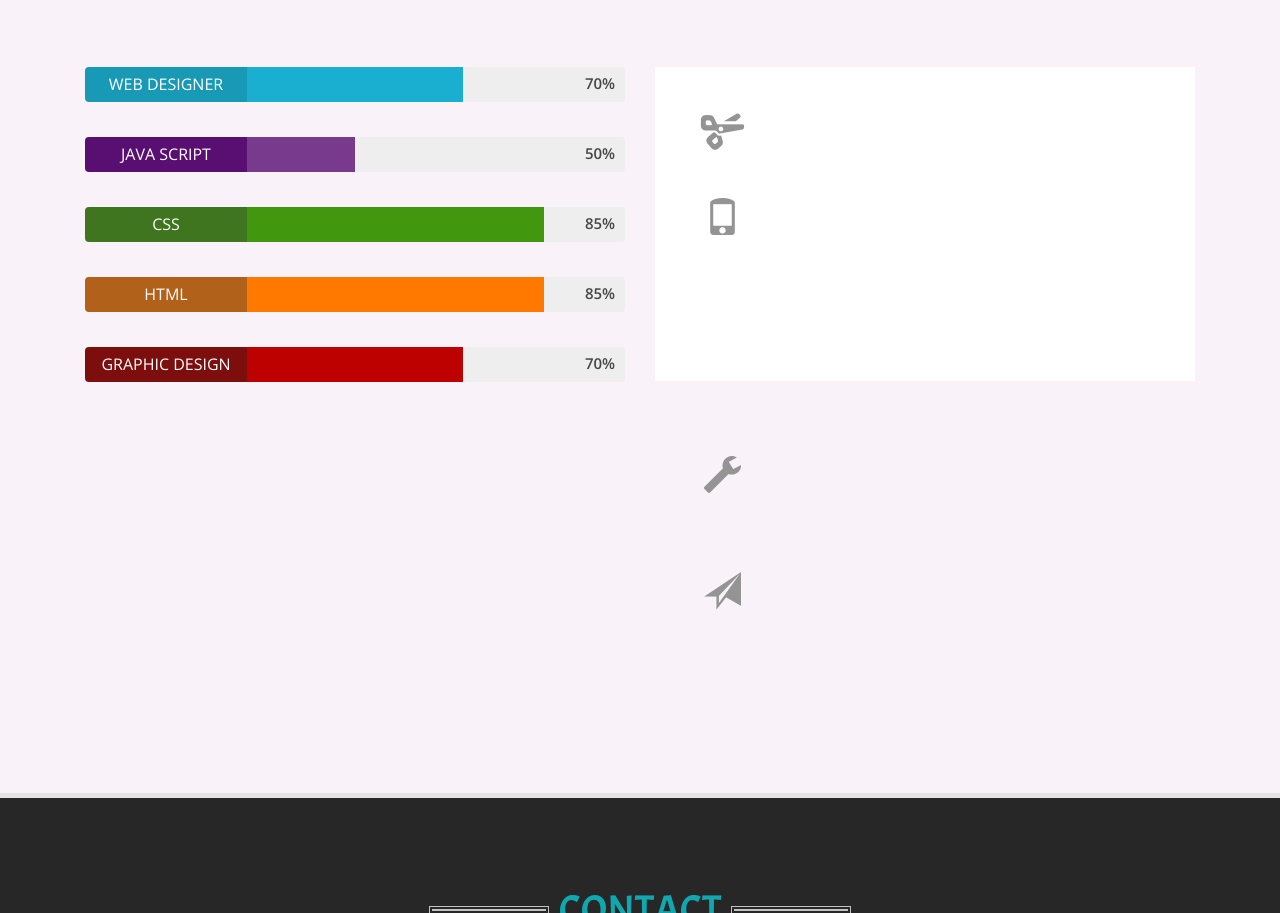
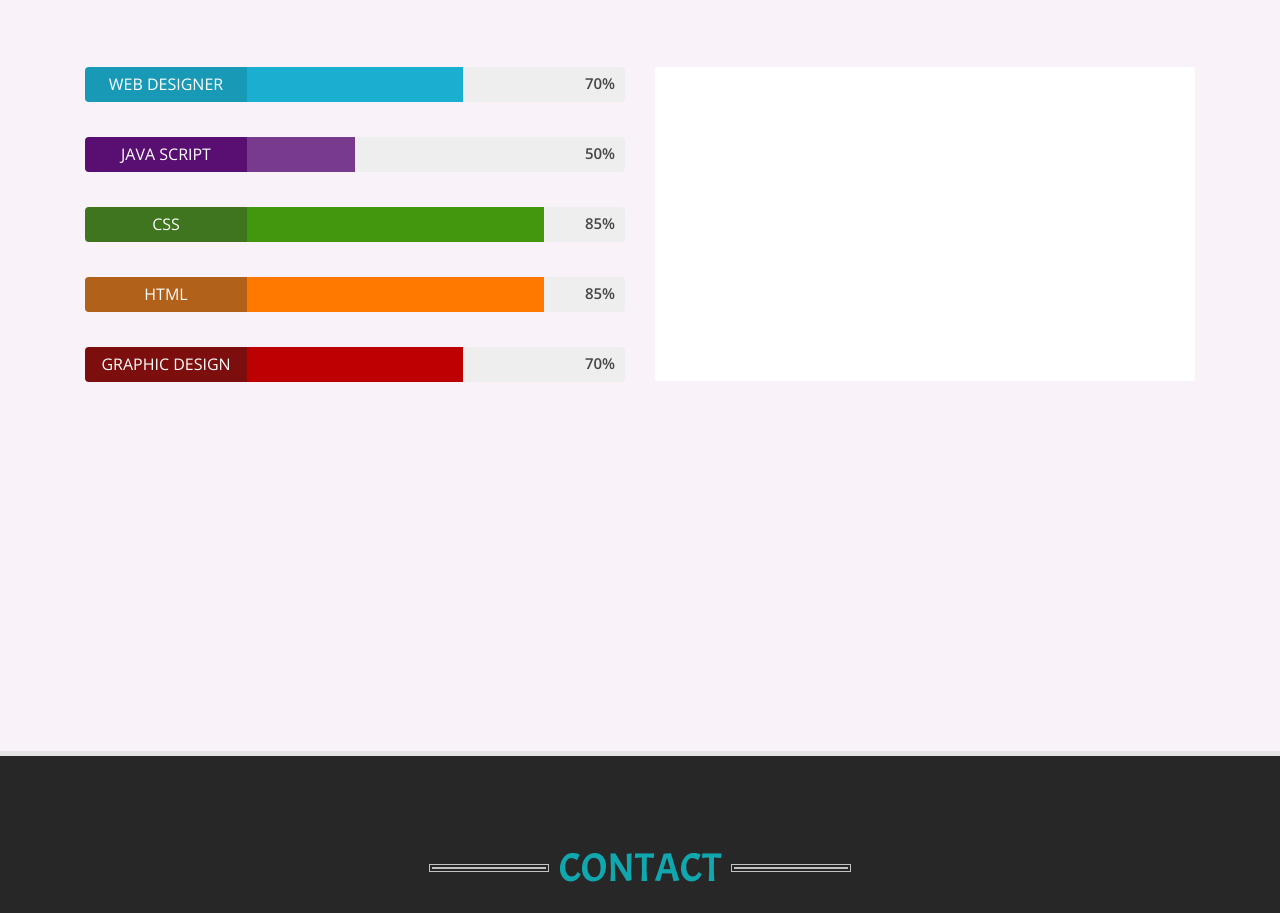
Before and after one commit to Raghav2810/Portfolio, a plain HTML site: page index.html in a window 1280 px wide. Shown: the part 2625-3538 px from the top of the page. Drawn offline with nearby package versions, Linux system fonts and the light colour scheme.

Commit message:
Add files via upload

```diff
--- a/index.html
+++ b/index.html
@@ -316,20 +316,20 @@ Smartphone Compatible web template, free webdesigns for Nokia, Samsung, LG, Sony
 			<div class="scrollbar scrollbar1">
 				<div class="more-gds">
 					<div class="col-sm-3 more-left">
-						<span class="glyphicon glyphicon-scissors" aria-hidden="true"></span>
+						<span class="glyphicon " aria-hidden="true"></span>
 					</div>
 
 					<div class="clearfix"></div>
 				</div>
 
 					<div class="col-sm-3 more-left">
-						<span class="glyphicon glyphicon-phone" aria-hidden="true"></span>
+						<span class="glyphi" aria-hidden="true"></span>
 					</div>
 					<div class="clearfix"></div>
 				</div>
 				<div class="more-gds yes_marg">
 					<div class="col-sm-3 more-left">
-						<span class="glyphicon glyphicon-wrench" aria-hidden="true"></span>
+						<span class="glyphicon " aria-hidden="true"></span>
 					</div>
 
 					<div class="clearfix"></div>
@@ -337,7 +337,7 @@ Smartphone Compatible web template, free webdesigns for Nokia, Samsung, LG, Sony
 				<div class="more-gds yes_marg">
 
 					<div class="col-sm-3 more-left">
-						<span class="glyphicon glyphicon-send" aria-hidden="true"></span>
+						<span class="glyphicon " aria-hidden="true"></span>
 					</div>
 					<div class="clearfix"></div>
 				</div>
```
